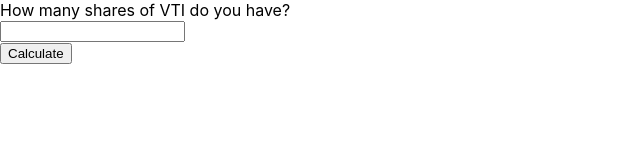
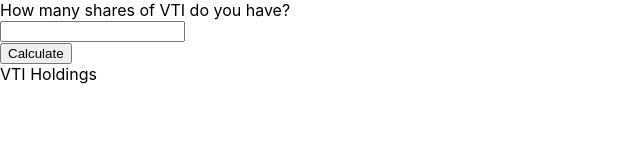
Before and after one commit to jtala/div-tracker, a React (Create React App) app: page / in a window 1280 px wide. Shown: the top 160 px of the page, without its empty margins (0-640 px from the left). Built offline with nearby package versions, Linux system fonts and the light colour scheme.

Commit message:
Setting up axios call

```diff
--- a/package.json
+++ b/package.json
@@ -6,6 +6,7 @@
     "@testing-library/jest-dom": "^5.11.4",
     "@testing-library/react": "^11.1.0",
     "@testing-library/user-event": "^12.1.10",
+    "axios": "^0.21.1",
     "react": "^17.0.2",
     "react-dom": "^17.0.2",
     "react-scripts": "4.0.3",
--- a/src/App.js
+++ b/src/App.js
@@ -1,11 +1,19 @@
 import React from "react";
+import Axios from "axios";
 import Begin from "./components/Begin"
+import Dividends from "./components/Dividends"
 import './App.css';
 
 function App() {
+
+  const getStockData = () => {
+    Axios.get()
+  }
+
   return (
     <div>
       <Begin></Begin>
+      <Dividends></Dividends>
     </div>
   );
 }
--- a/src/components/Dividends.js
+++ b/src/components/Dividends.js
@@ -0,0 +1,9 @@
+import React from "react";
+
+const Dividends = () => (
+    <div>VTI Holdings
+
+    </div>
+)
+
+export default Dividends;
```
Also changed, not shown: 1 other file (tests, documents, lock files or other folders).
